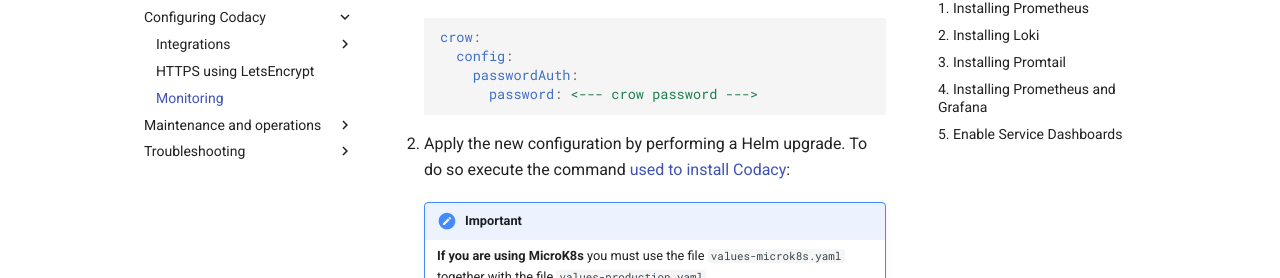
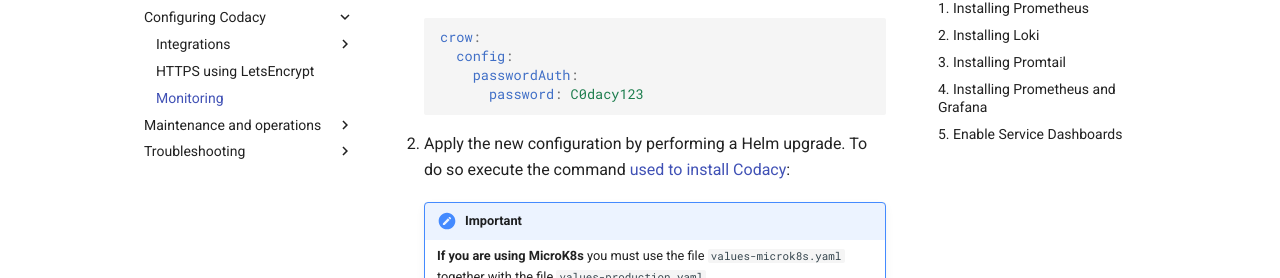
Before and after one commit to codacy/chart, an MkDocs documentation site: the page built from docs/configuration/monitoring.md, in a window 1280 px wide and 900 px high, scrolled down 711 px. Shown: the part 175-453 px from the top of the window. Built offline with MkDocs 1.6.1 and Material for MkDocs 9.7.7, drawn with Linux system fonts in a browser that asks for light colours; comment, search, counter and statistics services are not loaded.

Commit message:
Simplify configuration of Crow login password
Since the default is well-known (it is listed in the documentation),
it's better to make the default password explicit in the .yaml file.

This also addresses the feedback from a customer, who didn't know how to
fill in the Crow login password when editing the .yaml file.

````diff
--- a/docs/configuration/monitoring.md
+++ b/docs/configuration/monitoring.md
@@ -25,7 +25,7 @@
     crow:
       config:
         passwordAuth:
-          password: <--- crow password --->
+          password: C0dacy123
     ```
 
 2.  Apply the new configuration by performing a Helm upgrade. To do so execute the command [used to install Codacy](../index.md#helm-upgrade):
````
Also changed, not shown: 1 other file.
